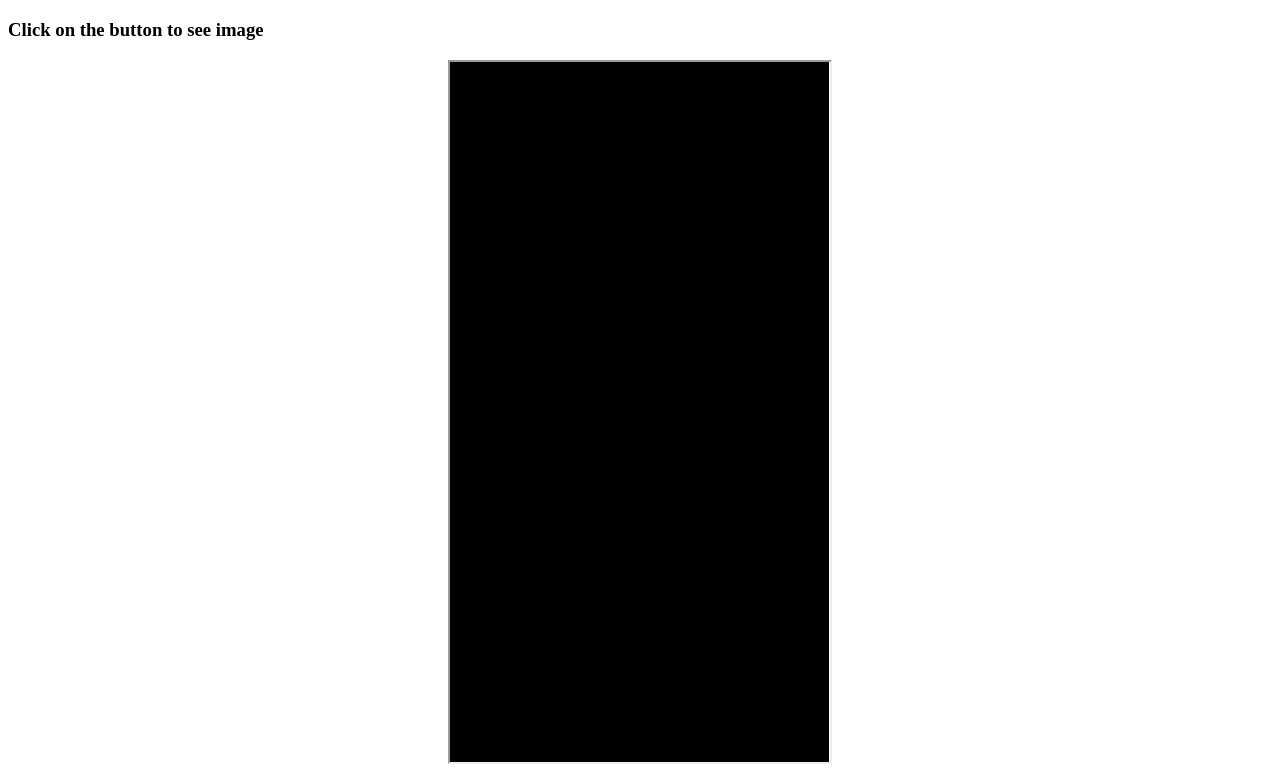
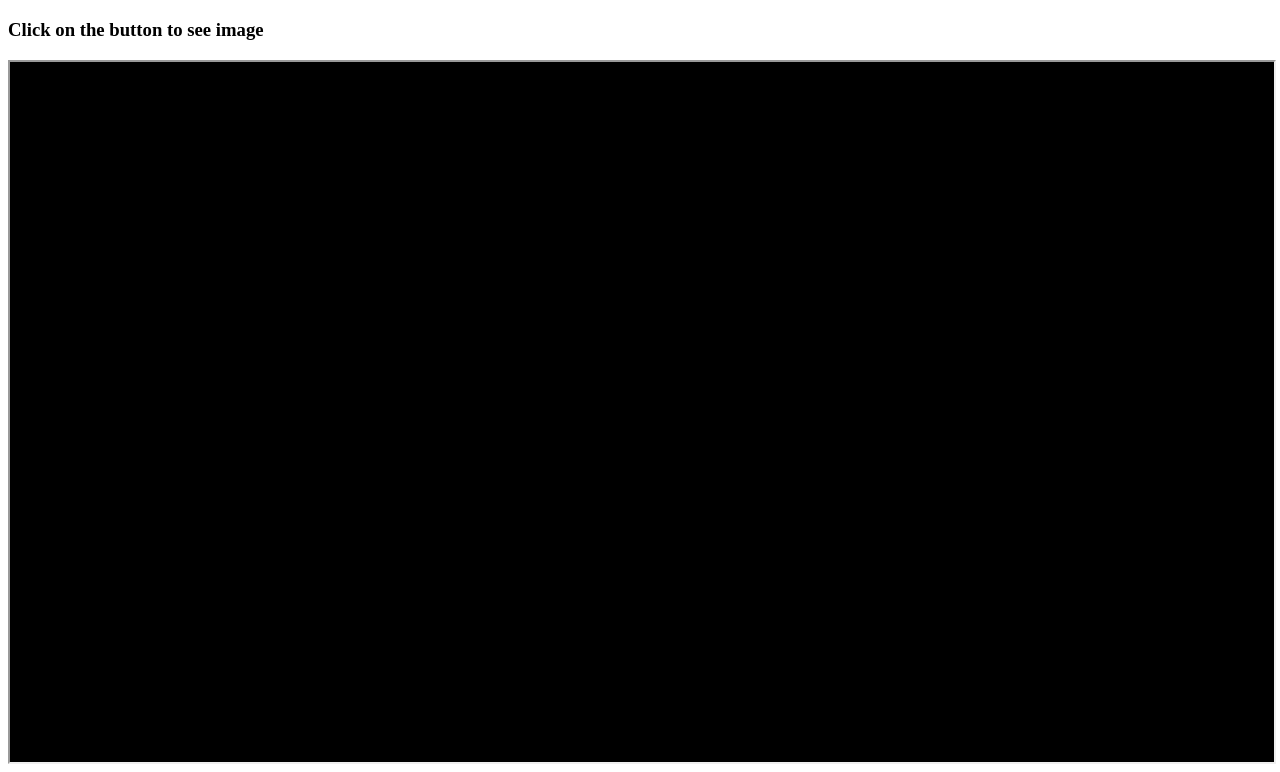
Before and after one commit to shanmukatonangi/test2, a plain HTML site: page index.html in a window 1280 px wide. Both pictures are taken after a click on the button 22 px from the left and 131 px from the top of the page. Shown: the part 61-833 px from the top of the page. Drawn offline with Linux system fonts and the light colour scheme.

Commit message:
Update index.html

```diff
--- a/index.html
+++ b/index.html
@@ -32,7 +32,7 @@
 		<!-- Add id to image -->
 		<iframe id="image" src="index11.html" height="700px"
         style="scroll-behavior:no-scroll ;"
-        width="30%"
+        width="100%"
 
 			></iframe>
 	</div>
```
